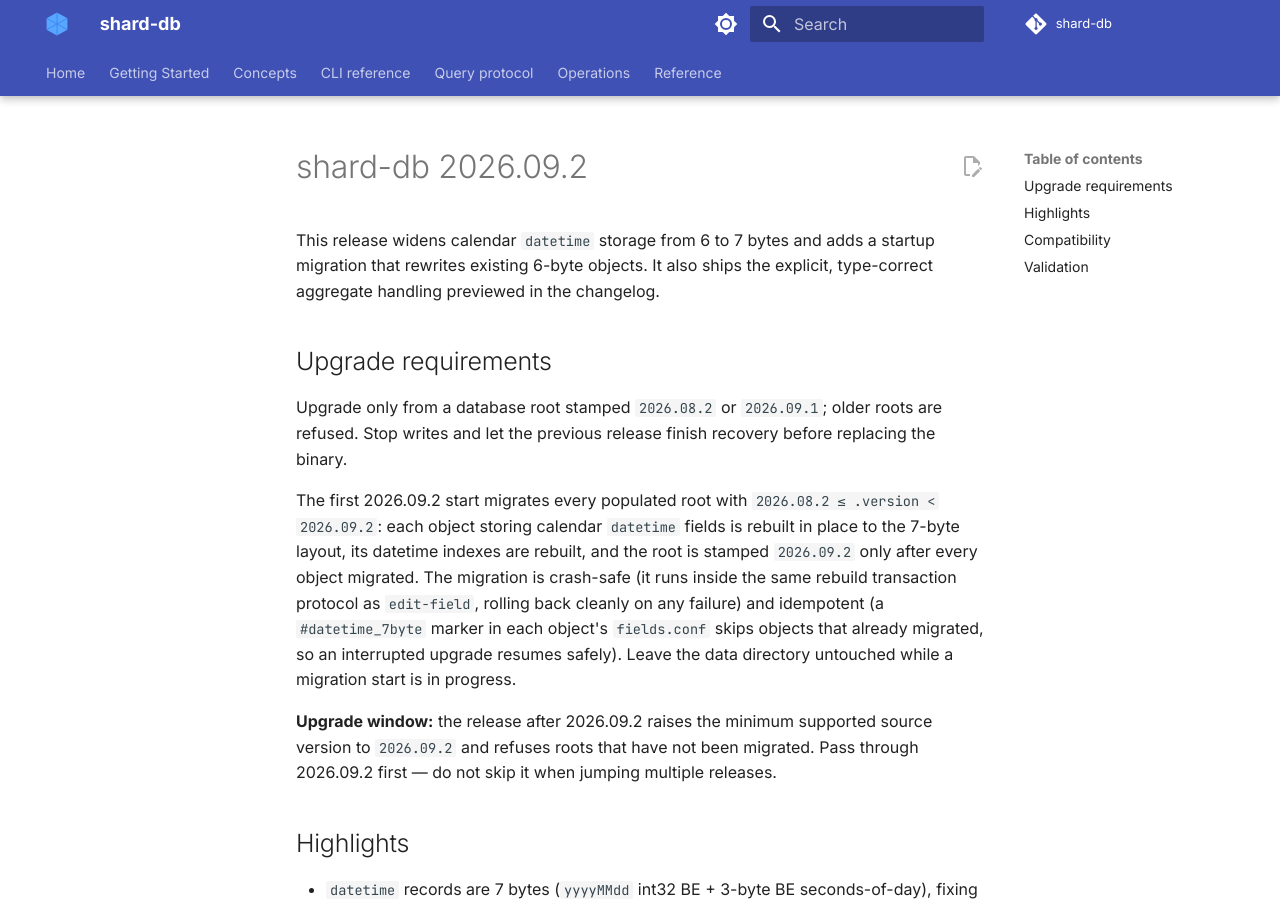
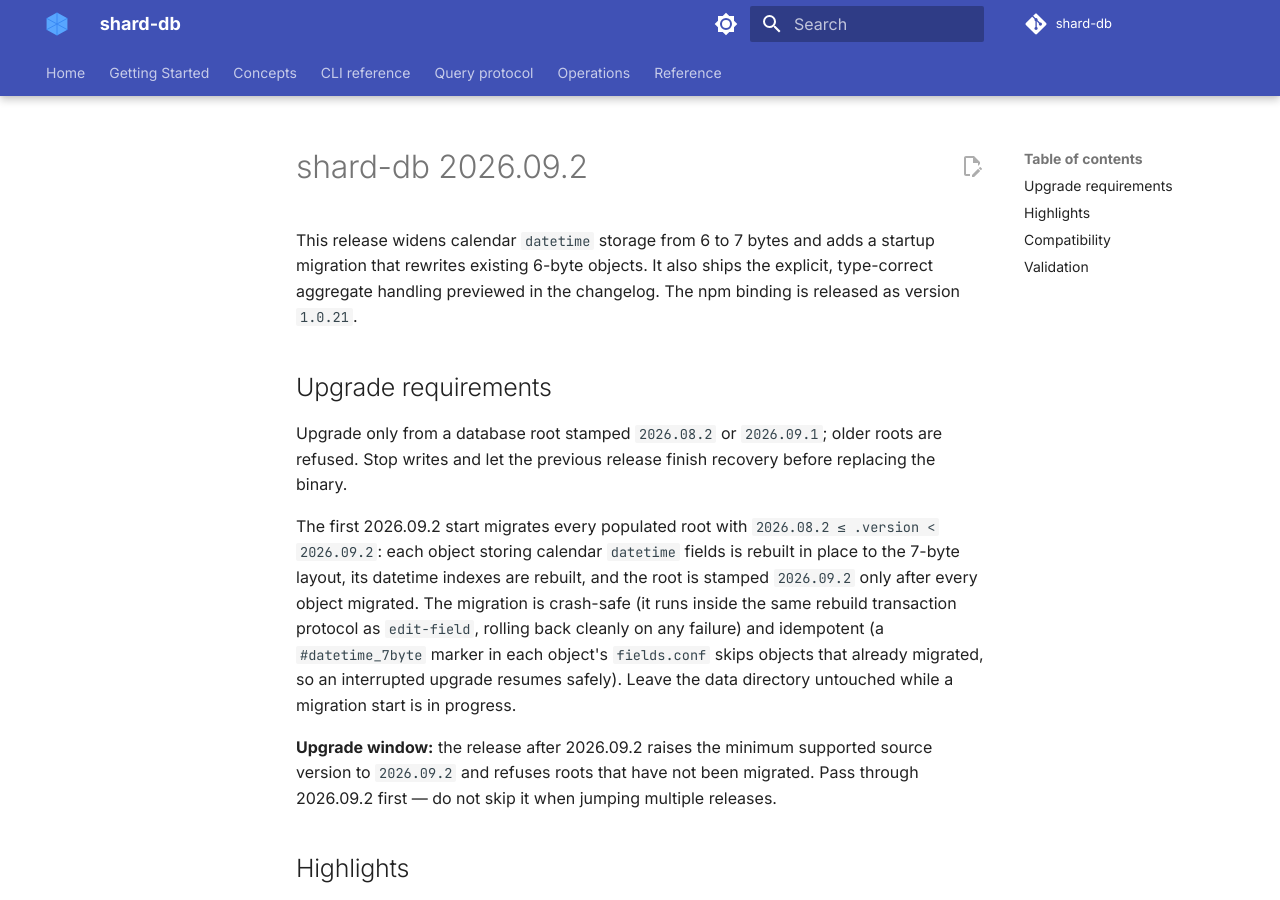
Before and after one commit to sayyiditow/shard-db, an MkDocs documentation site: the page built from docs/release-notes/2026.09.2.md, in a window 1280 px wide and 900 px high. Built offline with MkDocs 1.6.1 and Material for MkDocs 9.7.7, drawn with Linux system fonts in a browser that asks for light colours; comment, search, counter and statistics services are not loaded.

Commit message:
docs: stamp 2026.09.2 release, bump npm binding to 1.0.21

```diff
--- a/docs/release-notes/2026.09.2.md
+++ b/docs/release-notes/2026.09.2.md
@@ -3,6 +3,7 @@
 This release widens calendar `datetime` storage from 6 to 7 bytes and adds a
 startup migration that rewrites existing 6-byte objects. It also ships the
 explicit, type-correct aggregate handling previewed in the changelog.
+The npm binding is released as version `1.0.21`.
 
 ## Upgrade requirements
 
```
Also changed, not shown: CHANGELOG.md (+1 -0 lines), README.md (+1 -1 lines), docs/reference/changelog.md (+1 -1 lines), 3 other files.
